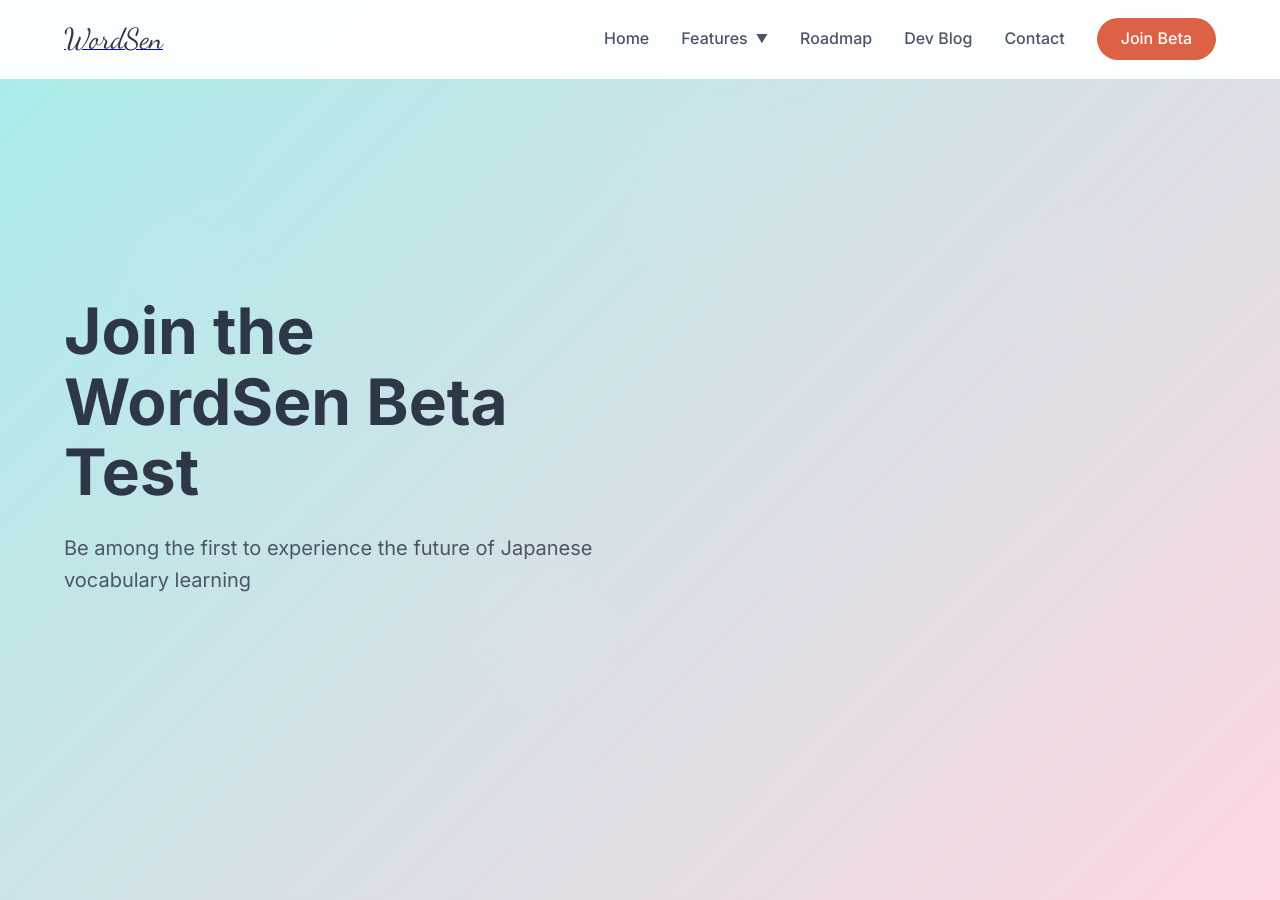
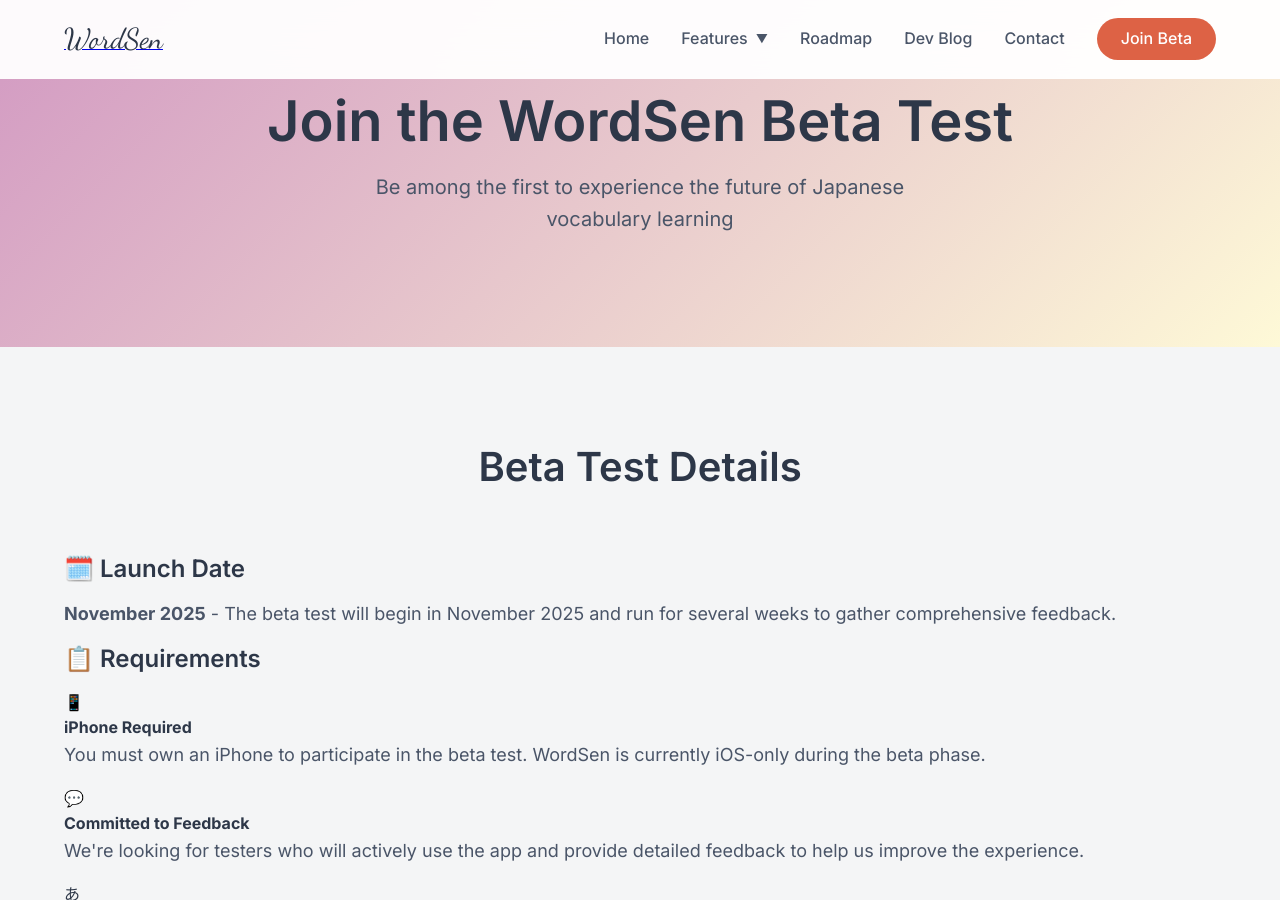
Before and after one commit to froghaiku/WordSenWebsite, a Jekyll site: the page built from beta.html, in a window 1280 px wide and 900 px high. Built offline with Jekyll 4.4.1, drawn with Linux system fonts in a browser that asks for light colours.

Commit message:
Improve UI responsiveness and navigation
- Scale down iPhone screenshots on homepage with responsive sizing
- Fix all "Join Beta" buttons to link to /beta page
- Reduce header heights by ~30% on beta, contact, and roadmap pages
- Add responsive breakpoints for mobile iPhone image sizing

🤖 Generated with [Claude Code](https://claude.ai/code)

Co-Authored-By: Claude <noreply@anthropic.com>

```diff
--- a/_includes/header.html
+++ b/_includes/header.html
@@ -23,7 +23,7 @@
                 <a href="{{ '/roadmap/' | relative_url }}" class="nav-link {% if page.url == '/roadmap/' %}active{% endif %}">Roadmap</a>
                 <a href="{{ '/blog/' | relative_url }}" class="nav-link {% if page.url contains 'blog' %}active{% endif %}">Dev Blog</a>
                 <a href="{{ '/contact/' | relative_url }}" class="nav-link {% if page.url == '/contact/' %}active{% endif %}">Contact</a>
-                <a href="#" class="nav-cta">Join Beta</a>
+                <a href="{{ '/beta' | relative_url }}" class="nav-cta">Join Beta</a>
             </div>
 
             <div class="nav-toggle" id="nav-toggle">
--- a/_sass/main.scss
+++ b/_sass/main.scss
@@ -330,6 +330,17 @@ p {
       transform: scale(1.05);
     }
   }
+
+  .app-screenshots {
+    max-width: 300px;
+    width: 100%;
+    height: auto;
+    transition: transform 0.3s ease;
+
+    &:hover {
+      transform: scale(1.05);
+    }
+  }
 }
 
 // Features Section
@@ -608,9 +619,17 @@ p {
     padding: 6rem 0 4rem;
   }
 
+  .hero-image .app-screenshots {
+    max-width: 250px;
+  }
+
   .hero-title {
     font-size: 2rem;
     line-height: 1.2;
+  }
+
+  .hero-image .app-screenshots {
+    max-width: 200px;
   }
 
   .hero-subtitle {
--- a/beta.html
+++ b/beta.html
@@ -6,16 +6,22 @@ canonical_url: "https://www.wordsen.com/beta"
 ---
 
 <!-- Hero Section -->
-<section class="hero-section">
+<section class="page-header">
     <div class="container">
-        <div class="hero-content">
-            <div class="hero-text">
-                <h1 class="hero-title">Join the WordSen Beta Test</h1>
-                <p class="hero-subtitle">Be among the first to experience the future of Japanese vocabulary learning</p>
-            </div>
+        <div class="section-header">
+            <h1>Join the WordSen Beta Test</h1>
+            <p>Be among the first to experience the future of Japanese vocabulary learning</p>
         </div>
     </div>
 </section>
+
+<style>
+.page-header {
+    background: var(--secondary-gradient);
+    padding: 5.5rem 0 3rem;
+    text-align: center;
+}
+</style>
 
 <!-- Beta Info Section -->
 <section class="features-section">
--- a/contact.html
+++ b/contact.html
@@ -83,7 +83,7 @@ permalink: /contact/
                         <div class="contact-details">
                             <h4>Beta Testing</h4>
                             <p>Interested in trying WordSen early?</p>
-                            <a href="#" class="btn btn-primary">Join Beta</a>
+                            <a href="{{ '/beta' | relative_url }}" class="btn btn-primary">Join Beta</a>
                         </div>
                     </div>
                 </div>
@@ -95,7 +95,7 @@ permalink: /contact/
 <style>
 .contact-header {
     background: linear-gradient(135deg, #fef9d7 0%, #d299c2 100%);
-    padding: 8rem 0 4rem;
+    padding: 5.5rem 0 3rem;
     text-align: center;
 }
 
@@ -215,7 +215,7 @@ permalink: /contact/
 
 @media (max-width: 768px) {
     .contact-header {
-        padding: 6rem 0 3rem;
+        padding: 4rem 0 2.5rem;
     }
 
     .contact-grid {
--- a/roadmap.html
+++ b/roadmap.html
@@ -96,7 +96,7 @@ permalink: /roadmap/
 <style>
 .roadmap-header {
     background: linear-gradient(135deg, #d299c2 0%, #fef9d7 100%);
-    padding: 8rem 0 4rem;
+    padding: 5.5rem 0 3rem;
     text-align: center;
 }
 
@@ -317,7 +317,7 @@ permalink: /roadmap/
 /* Responsive Design */
 @media (max-width: 768px) {
     .roadmap-header {
-        padding: 6rem 0 3rem;
+        padding: 4rem 0 2.5rem;
     }
 
     .roadmap-nav {
```
